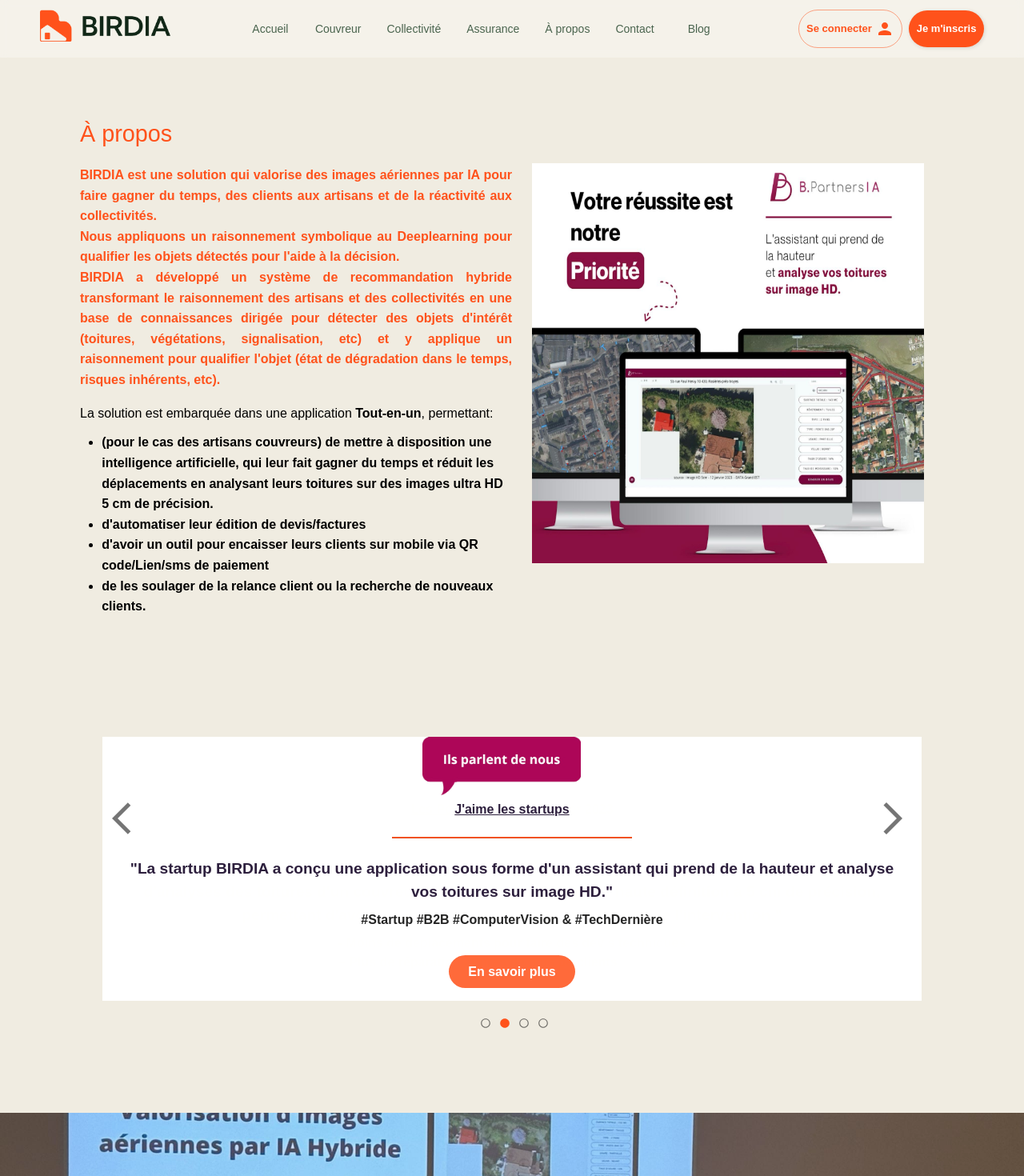
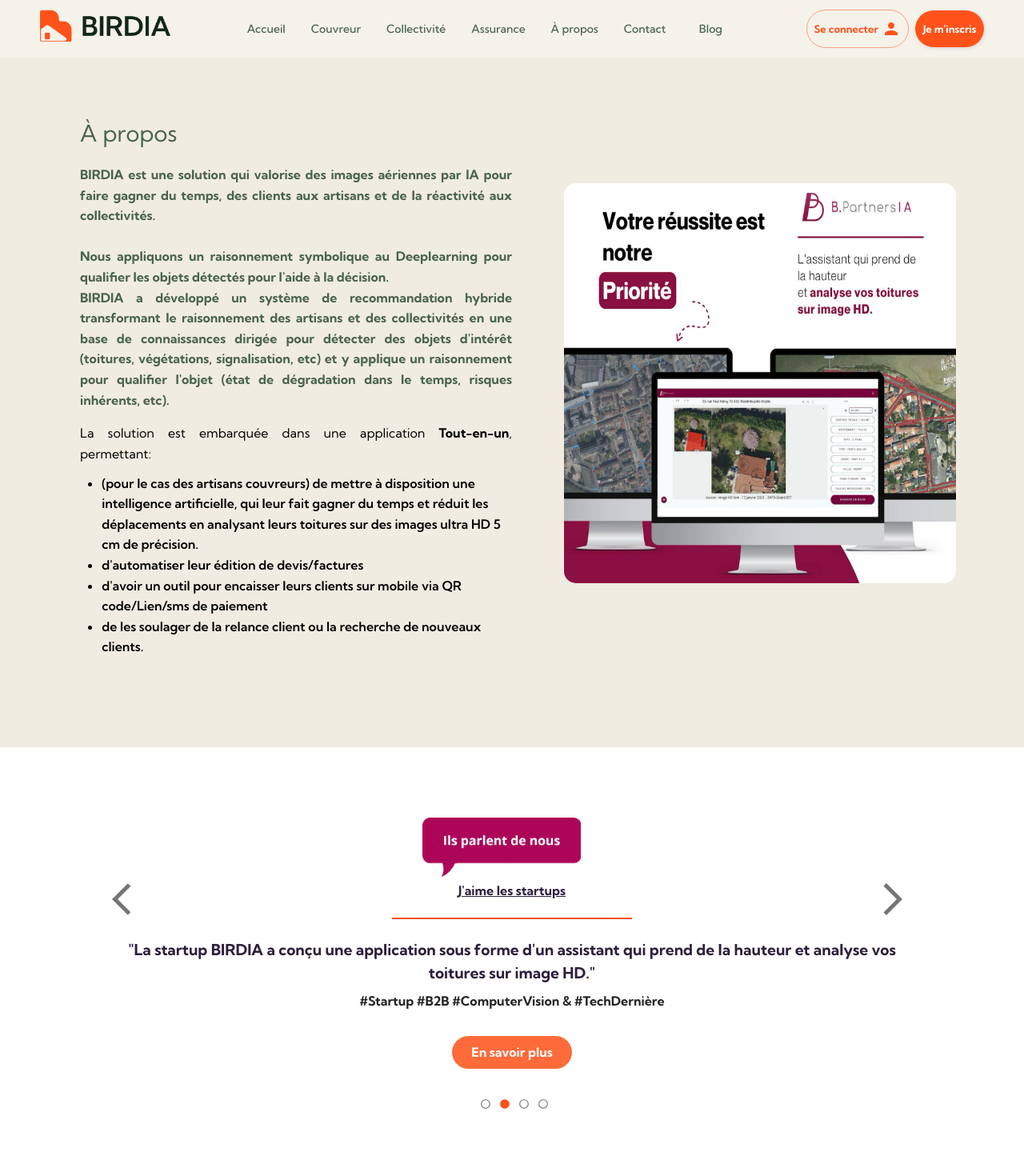
Before and after one commit to b-partners/web-landing, a React (Vite) app: page /about in a window 1280 px wide. Shown: the top 1470 px of the page at 80% size. Built offline with nearby package versions, Linux system fonts and the light colour scheme; no server answers; a web font is replaced by a local one.

Commit message:
chore: change font & testimonials page

```diff
--- a/index.html
+++ b/index.html
@@ -92,12 +92,9 @@
     <meta charset="utf-8" />
     <meta name="google-site-verification" content="uRgT3gngvNaB_4XtOSSm5vSSvajgC52IppmheFTpDbE" />
     <link rel="icon" href="/favicon.ico" />
-    <link rel="preconnect" href="https://fonts.googleapis.com" />
-    <link rel="preconnect" href="https://fonts.gstatic.com" crossorigin />
-    <link
-      href="https://fonts.googleapis.com/css2?family=Poppins:ital,wght@0,100;0,200;0,300;0,400;0,500;0,600;0,700;0,800;0,900;1,100;1,200;1,300;1,400;1,500;1,600;1,700;1,800;1,900&family=Raleway:ital,wght@0,100..900;1,100..900&display=swap"
-      rel="stylesheet"
-    />
+    <link rel="preconnect" href="https://fonts.googleapis.com">
+    <link rel="preconnect" href="https://fonts.gstatic.com" crossorigin>
+    <link href="https://fonts.googleapis.com/css2?family=Kumbh+Sans:wght@100..900&display=swap" rel="stylesheet">
     <meta name="viewport" content="width=device-width, initial-scale=1" />
     <meta name="theme-color" content="#000000" />
     <meta
--- a/src/pages/About/About.tsx
+++ b/src/pages/About/About.tsx
@@ -5,6 +5,7 @@ import { Solution } from '../Home/components/Solution';
 import { Description } from './Description';
 import { Presentation } from './Presentation';
 import { Testimonials } from './Testimonials';
+import { PALETTE_COLORS } from '@/config/theme';
 
 export const About = () => {
   const { pathname } = useLocation();
@@ -16,7 +17,9 @@ export const About = () => {
   return (
     <div>
       <Description />
-      <Testimonials />
+      <div style={{ backgroundColor: PALETTE_COLORS.white, paddingBlock: "50px" }}>
+        <Testimonials />
+      </div>
       <Presentation />
       <Solution />
     </div>
--- a/src/pages/About/Description/Description.jsx
+++ b/src/pages/About/Description/Description.jsx
@@ -2,16 +2,18 @@ import React from 'react';
 import { LazyLoadImage } from 'react-lazy-load-image-component';
 
 import descriptionImage from '../assets/description.jpeg';
+import { PALETTE_COLORS } from '@/config/theme';
 
 export function Description() {
   return (
     <section className="description" id="description">
       <div className="description__container bd-container">
         <div className="description__col1">
-          <h2 className="description__title">À propos</h2>
-          <p className="description__first-paragraph">
+          <h2 className="description__title" style={{color: PALETTE_COLORS.pine}}>À propos</h2>
+          <p className="description__first-paragraph" style={{color: PALETTE_COLORS.pine}}>
             BIRDIA est une solution qui valorise des images aériennes par IA pour faire gagner du temps, des clients aux artisans et de la réactivité aux
             collectivités.
+            <br />
             <br />
             Nous appliquons un raisonnement symbolique au Deeplearning pour qualifier les objets détectés pour l'aide à la décision. <br />
             BIRDIA a développé un système de recommandation hybride transformant le raisonnement des artisans et des collectivités en une base de
@@ -33,7 +35,7 @@ export function Description() {
         </div>
         <div className="description__col2">
           <div style={{ paddingInline: '25px' }}>
-            <LazyLoadImage alt="BpPhone" src={descriptionImage} height={200} effect="blur" />
+            <LazyLoadImage alt="BpPhone" src={descriptionImage} height={200} effect="blur"  style={{marginLeft: "40px", borderRadius: "15px"}}/>
           </div>
         </div>
       </div>
--- a/src/pages/About/Testimonials/Testimonials.tsx
+++ b/src/pages/About/Testimonials/Testimonials.tsx
@@ -23,7 +23,7 @@ export const Testimonials = () => {
   };
 
   return (
-    <Box sx={{ mb: '50px', '& .carousel-root': { minHeight: '420px' } }}>
+    <Box sx={{ '& .carousel-root': { minHeight: '420px' } }}>
       <Carousel
         arrowSx={{
           fontSize: '3rem',
--- a/src/pages/Collectivity/components/Comparison.tsx
+++ b/src/pages/Collectivity/components/Comparison.tsx
@@ -3,7 +3,7 @@ import ComparisonImg from '../assets/img/Comparison/Annotator.jpg';
 export const Comparison = () => {
   return (
     <section id="comparison" className="bd-container">
-      <h2 className="offer_collectivity__title">Générez une comparaison</h2>
+      <h2 className="offer_collectivity__title" style={{fontSize: "2rem", fontWeight: "bold", backgroundColor: ""}} >Générez une comparaison</h2>
       <p className="comparison__paragraph">
         Faites la comparaison des différents modèles avec un <b>temps de calcul de 5min par km2</b> et d'un <b>impact écologique de 0.17 kg CO2/km2.</b>
       </p>
--- a/src/pages/Collectivity/components/Solution.jsx
+++ b/src/pages/Collectivity/components/Solution.tsx
@@ -1,9 +1,10 @@
+import { PALETTE_COLORS } from '@/config/theme';
 import React from 'react';
 
-export function Solution() {
+export const Solution = () => {
   return (
     <section className="solution_collectivity bd-container" id="description" style={{ marginTop: '100px' }}>
-      <h2 className="solution_collectivity__title">Nos solutions: Nos cas d'usages</h2>
+      <h2 className="solution_collectivity__titlel" style={{ fontWeight: "bold", color: PALETTE_COLORS.neon_orange, fontSize: "2rem" }}>Nos solutions: Nos cas d'usages</h2>
       <p className="headline__paragraph">
         Que ce soit sur des images satellites ou orthophotographie, BIRDIA permet une détection automatisée pour gagner en productivité et un post
         traitement pour gagner en précision. Valorisez les images aériennes de votre territoire pour vous conformer à la réglementation (Loi ZAN, Loi LOM,
--- a/src/pages/Insurance/Insurance.tsx
+++ b/src/pages/Insurance/Insurance.tsx
@@ -3,6 +3,7 @@ import { LazyLoadImage } from 'react-lazy-load-image-component';
 
 import InsuranceShow from './assets/img/insurance-show.jpg';
 import { Headline } from './components';
+import { PALETTE_COLORS } from '@/config/theme';
 
 const INSURANCE_SHOW_STYLE: CSSProperties = {
   width: '100%',
@@ -10,8 +11,12 @@ const INSURANCE_SHOW_STYLE: CSSProperties = {
 
 export const Insurance = () => {
   return (
+    <div>
       <div className="bd-container">
         <Headline />
+      </div>
+      <div style={{backgroundColor: PALETTE_COLORS.white, paddingBlock: "30px"}}>
+      <div className="bd-container">
         <div style={{ marginTop: '50px' }}>
           <h2 className="trust-subtitle">Ils nous font confiance</h2>
           <p>
@@ -21,5 +26,7 @@ export const Insurance = () => {
         </div>
         <LazyLoadImage src={InsuranceShow} alt="InsuranceShow" style={INSURANCE_SHOW_STYLE} />
       </div>
+      </div>
+    </div>
   );
 };
--- a/src/pages/Insurance/components/Headline.tsx
+++ b/src/pages/Insurance/components/Headline.tsx
@@ -9,6 +9,7 @@ import Headline4 from '../assets/img/Headlines/headline-4.jpg';
 import Headline5 from '../assets/img/Headlines/headline-5.jpg';
 import Headline6 from '../assets/img/Headlines/headline-6.jpg';
 import Headline7 from '../assets/img/Headlines/headline-7.jpg';
+import { PALETTE_COLORS } from '@/config/theme';
 
 const IMAGES = [Headline1, Headline2, Headline3, Headline4, Headline5, Headline6, Headline7];
 const demoBrevoMeetLink = 'https://meet.brevo.com/bpartnersartisans/detection-dobjets-par-intelligence-artificielle-bpartners';
@@ -16,14 +17,14 @@ const demoBrevoMeetLink = 'https://meet.brevo.com/bpartnersartisans/detection-do
 export function Headline() {
   return (
     <section className="headline bd-container" id="description">
-      <h2 className="headline__title">
+      <h2 className="headline__title" style={{color: PALETTE_COLORS.forest}}>
         Détectez et raisonnez par IA sur des images HD pour optimiser la gestion de votre portefeuille d’assurés, anticiper les risques et gagner du temps après
         les sinistres.
       </h2>
 
       <div className="headline_content">
         <article className="headline_article">
-          <h3 className="headline__subtitle">
+          <h3 className="headline__subtitle" style={{color: PALETTE_COLORS.forest}}>
             Une intelligence artificielle souveraine, conçue en France, pour vérifier à grande échelle la complétude des contrats d’assurance et évaluer les
             risques des portefeuilles IARD.
             <br />
```
Lines whose indentation alone changed are shown as unchanged.
